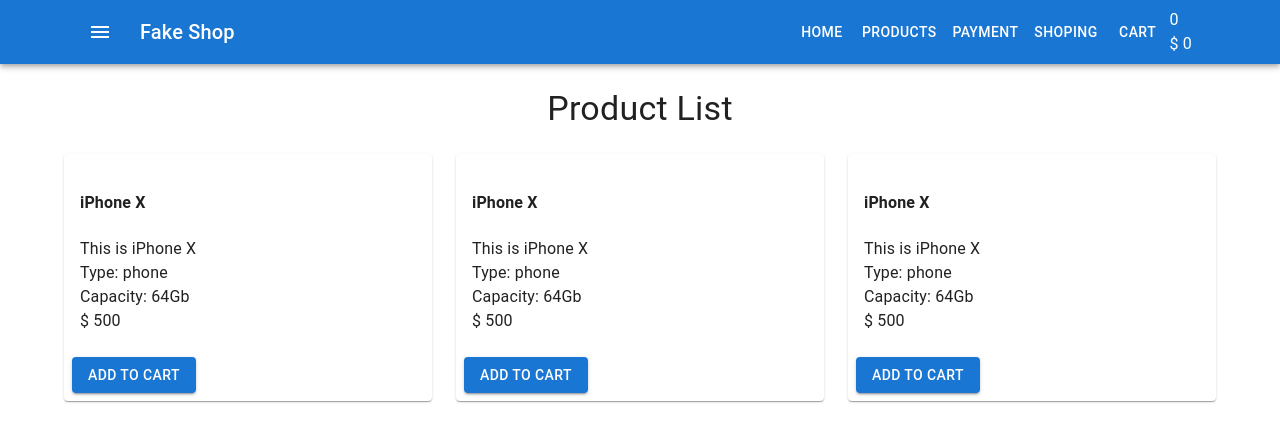
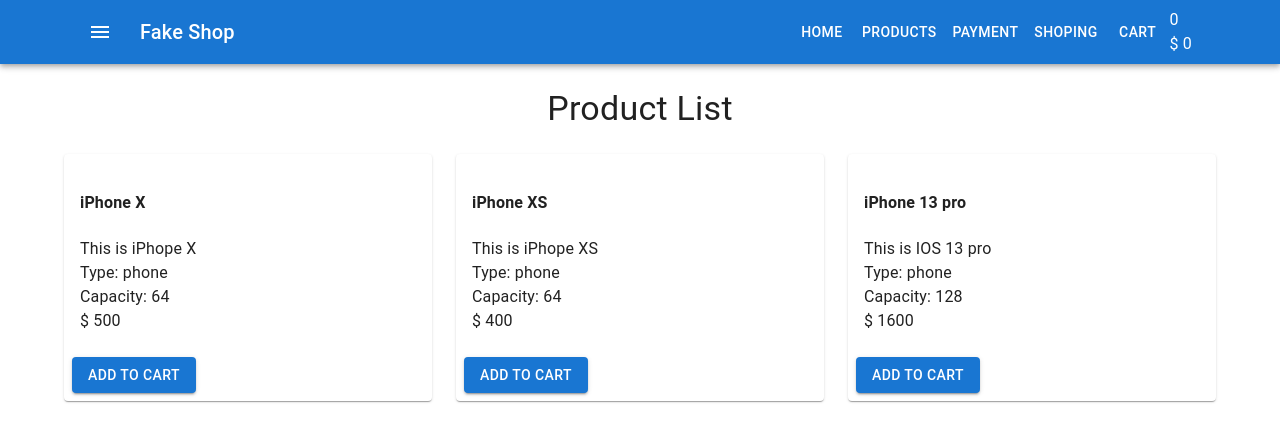
Before and after one commit to SvitlanaPonomaryova/fake-shop, a React (Create React App) app: page / in a window 1280 px wide. Shown: the top 442 px of the page. Built offline with nearby package versions, Linux system fonts and the light colour scheme.

Commit message:
add dinamic data to ProductListItem

```diff
--- a/src/components/Products/ProductList.tsx
+++ b/src/components/Products/ProductList.tsx
@@ -18,13 +18,31 @@
                 spacing={3}
             >
                 <Grid item xs={12} sm={6} md={4}>
-                    <ProductListItem />
+                    <ProductListItem
+                        name="iPhone X"
+                        description="This is iPhope X"
+                        capacity={64}
+                        type="phone"
+                        price={500}
+                    />
                 </Grid>
                 <Grid item xs={12} sm={6} md={4}>
-                    <ProductListItem />
+                    <ProductListItem
+                        name="iPhone XS"
+                        description="This is iPhope XS"
+                        capacity={64}
+                        type="phone"
+                        price={400}
+                    />
                 </Grid>
                 <Grid item xs={12} sm={6} md={4}>
-                    <ProductListItem />
+                    <ProductListItem
+                        name="iPhone 13 pro"
+                        description="This is IOS 13 pro"
+                        capacity={128}
+                        type="phone"
+                        price={1600}
+                    />
                 </Grid>
             </Grid>
         </>
--- a/src/components/Products/ProductListItem.tsx
+++ b/src/components/Products/ProductListItem.tsx
@@ -1,17 +1,29 @@
 import { Button, Card, CardActions, CardContent } from '@mui/material'
 import React from 'react'
 
-type Props = {}
+type ProductProps = {
+    name: string
+    description: string
+    type: string
+    capacity: number
+    price: number
+}
 
-const ProductListItem = (props: Props) => {
+const ProductListItem = ({
+    name,
+    description,
+    type,
+    capacity,
+    price,
+}: ProductProps) => {
     return (
         <Card>
             <CardContent>
-                <h4 className="product-title">iPhone X</h4>
-                <div className="product-description">This is iPhone X</div>
-                <div className="product-features">Type: phone</div>
-                <div className="product-featured">Capacity: 64Gb</div>
-                <div className="product-price">$ 500</div>
+                <h4 className="product-title">{name}</h4>
+                <div className="product-description">{description}</div>
+                <div className="product-features">Type: {type}</div>
+                <div className="product-featured">Capacity: {capacity}</div>
+                <div className="product-price">$ {price}</div>
             </CardContent>
             <CardActions>
                 <Button variant="contained">Add to cart</Button>
```
